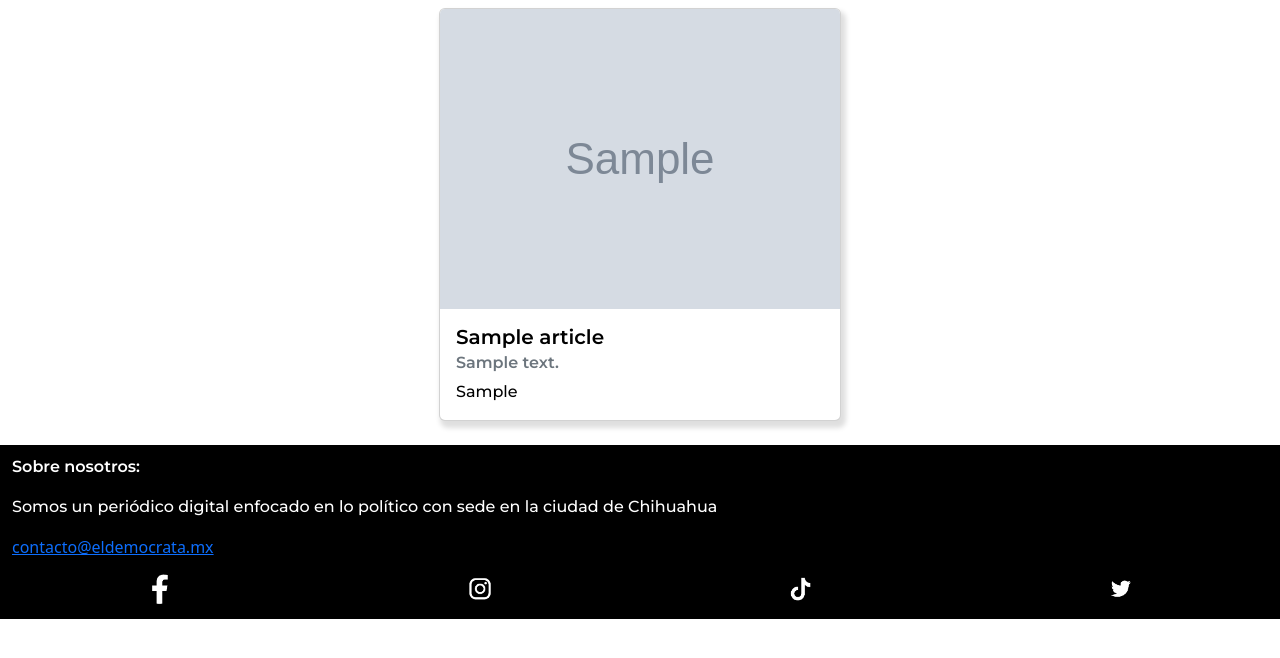
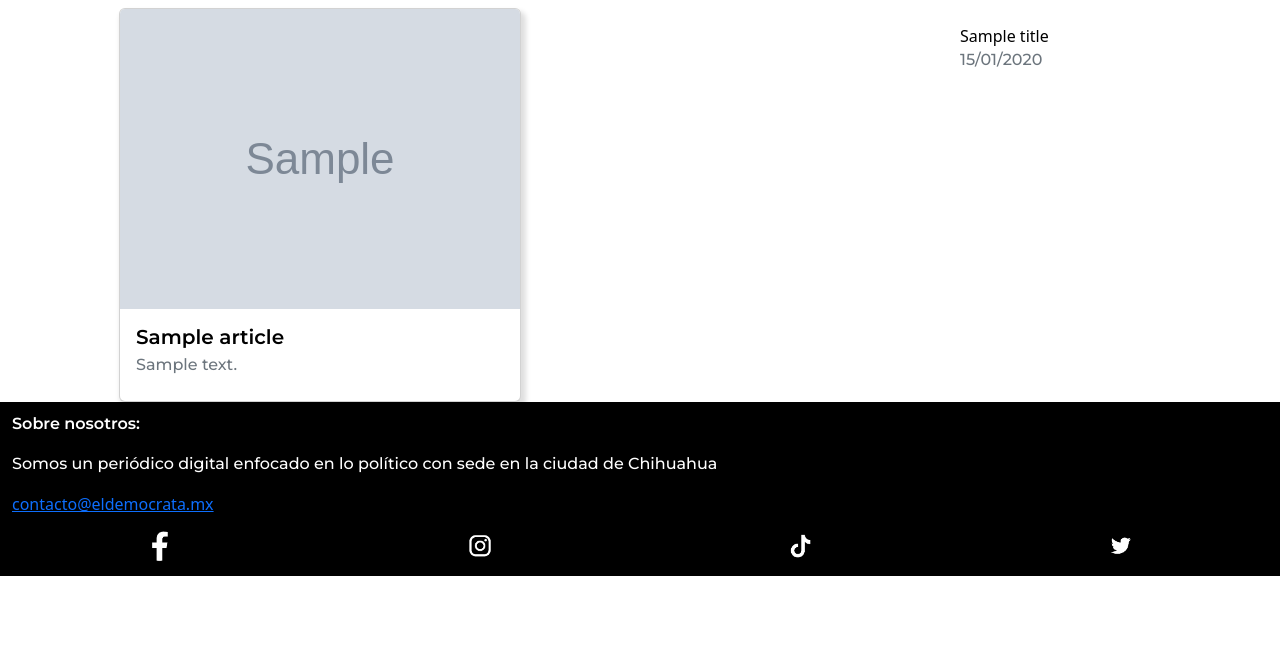
Before and after one commit to CesCM28/ElDemocrata, a Flask app: template templates/eldemocrata/category.html in a window 1280 px wide. Shown: the part 87-745 px from the top of the page. Run offline with Flask 2, Linux system fonts and the light colour scheme; the template is opened without the code that fills it: most values are stand-ins (such as "Sample title", 1, 10 or a date in 2020); grey boxes marked "Sample" are stand-in pictures.

Commit message:
estructura preliminal, falta tema de banners

```diff
--- a/application.py
+++ b/application.py
@@ -61,7 +61,7 @@ def index():
 
     return render_template('eldemocrata/index.html', categorys=categorys, news=news, opinions=opinions, banners=banners)
 
-@application.route('/category/<int:idCategory>', methods=['GET'])
+@application.route('/<int:idCategory>/category', methods=['GET'])
 def category_layout(idCategory):
     db, c = get_db()
 
@@ -71,6 +71,9 @@ def category_layout(idCategory):
         order by id_news desc''', (idCategory,)
     )
     news = c.fetchall()
+
+    c.execute('select id_news,title,created_at from news order by id_news desc limit 3')
+    snews = c.fetchall()
 
     c.execute(
         'select id_category,description,icon from categorys where status = 1'
@@ -82,26 +85,26 @@ def category_layout(idCategory):
     )
     category = c.fetchone()
 
-    return render_template('eldemocrata/category.html', categorys=categorys, news=news, category=category)
+    return render_template('eldemocrata/category.html', categorys=categorys, news=news, category=category, snews=snews)
 
 
-@application.route('/article/<int:idArticle>', methods=['GET'])
+@application.route('/<int:idArticle>/articulo', methods=['GET'])
 def article_layout(idArticle):
     db, c = get_db()
 
     c.execute(
-        '''select id_news,id_category,paragraph1,paragraph2,paragraph3,paragraph4,paragraph5,paragraph6,title,link_img
+        '''select id_news,id_category,paragraph1,paragraph2,paragraph3,paragraph4,paragraph5,paragraph6,title,subtitle,link_img,created_at
         from news where id_news = %s''', (idArticle,)
     )
     news = c.fetchone()
+
+    c.execute('select id_news,title,created_at from news order by id_news desc limit 3')
+    snews = c.fetchall()
 
     c.execute(
         'select id_category,description,icon from categorys where status = 1'
     )
     categorys = c.fetchall()
-
-    c.execute('select id_news,title,created_at from news order by id_news desc limit 3')
-    snews = c.fetchall()
 
     return render_template('eldemocrata/article.html', categorys=categorys, news=news, snews=snews)
 
--- a/templates/eldemocrata/category.html
+++ b/templates/eldemocrata/category.html
@@ -28,9 +28,55 @@
 {% endblock %}
 
 {% block content %}
-<div class="container-fluid">
+<div class="container-xxl">
+  <div class="row d-flex justify-content-center">
+    <div class="col">
+  {% for article in news %}
+    {% if loop.index in (1, 4, 7) %}
   <div class="row">
-    {% for article in news %}
+    {% endif %}
+    {% if loop.index == 1 %}
+    <div class="col d-flex justify-content-evenly mt-2">
+      <a class="a-none text-black" href="{{ url_for('article_layout', idArticle=article['id_news']) }}">
+        <div class="card">
+          <img class="card-img-top" src="{{ article['link_img'] }}">
+          <div class="card-body">
+            <h5 class="card-title">{{ article['title'] }}</h5>
+            <p class="card-subtitle mb-2 text-muted">{{ article['description'] }}</p>
+            <!-- <p class="h6 card-text">{{ article['subtitle'] }}</p> -->
+          </div>
+        </div>
+      </a>
+    </div>
+    <div class="col-lg-3">
+    {% elif loop.index in (2, 3) %}
+    <div class="row">
+      <div class="col d-flex justify-content-evenly mt-2">
+      <a class="a-none text-black" href="{{ url_for('article_layout', idArticle=article['id_news']) }}">
+        <div class="card" >
+          <img class="card-img-top"  src="{{ article['link_img'] }}">
+          <div class="card-body">
+            <h5 class="card-title">{{ article['title'] }}</h5>
+            <p class="card-subtitle mb-2 text-muted">{{ article['description'] }}</p>
+            <!-- <p class="h6 card-text">{{ article['subtitle'] }}</p> -->
+          </div>
+        </div>
+      </a>
+    </div>
+    </div>
+    {% if loop.index == 3 %}
+        </div>
+      </div>
+    </div>
+      <div class="col-sm col-md-3">
+          Anúnciate aquí <a href="mailto:contacto@eldemocrata.mx">contacto@eldemocrata.mx</a>
+      </div>
+  </div>
+  <div class="row">
+    <div class="col">
+      <div class="row">
+        {% endif %}
+    {% else %}
     <div class="col-sm d-flex justify-content-evenly mt-2">
       <a class="a-none text-black" href="{{ url_for('article_layout', idArticle=article['id_news']) }}">
         <div class="card">
@@ -38,12 +84,33 @@
           <div class="card-body">
             <h5 class="card-title">{{ article['title'] }}</h5>
             <h6 class="card-subtitle mb-2 text-muted">{{ category['description'] }}</h5>
-            <p class="card-text">{{ article['paragraph1'] }}</p>
+              <p class="card-text">{{ article['paragraph1'] }}</p>
           </div>
         </div>
       </a>
     </div>
-    {% endfor %}
+    {% endif %}
+    {% if loop.index in (3, 6, 9) %}
+  </div>
+    {% endif %}
+  {% endfor %}
+</div>
+<div class="col-sm col-md-3">
+  <div class="row">
+    <div class="col">
+      {% for title in snews %}
+      <div class="row d-none d-md-block">
+        <a class="a-none text-black" href="{{ url_for('article_layout', idArticle=title['id_news']) }}">
+          <div class="col short-note">
+            {{ title['title'] }} <br />
+            <p class="text-muted date">{{ title['created_at'].strftime('%d/%m/%Y') }}</p>
+          </div>
+        </a>
+      </div>
+      {% endfor %}
+    </div>
   </div>
 </div>
+</div>
+</div>
 {% endblock %}
```
Also changed, not shown: templates/eldemocrata/article.html (+17 -5 lines), templates/eldemocrata/index.html (+4 -4 lines).
